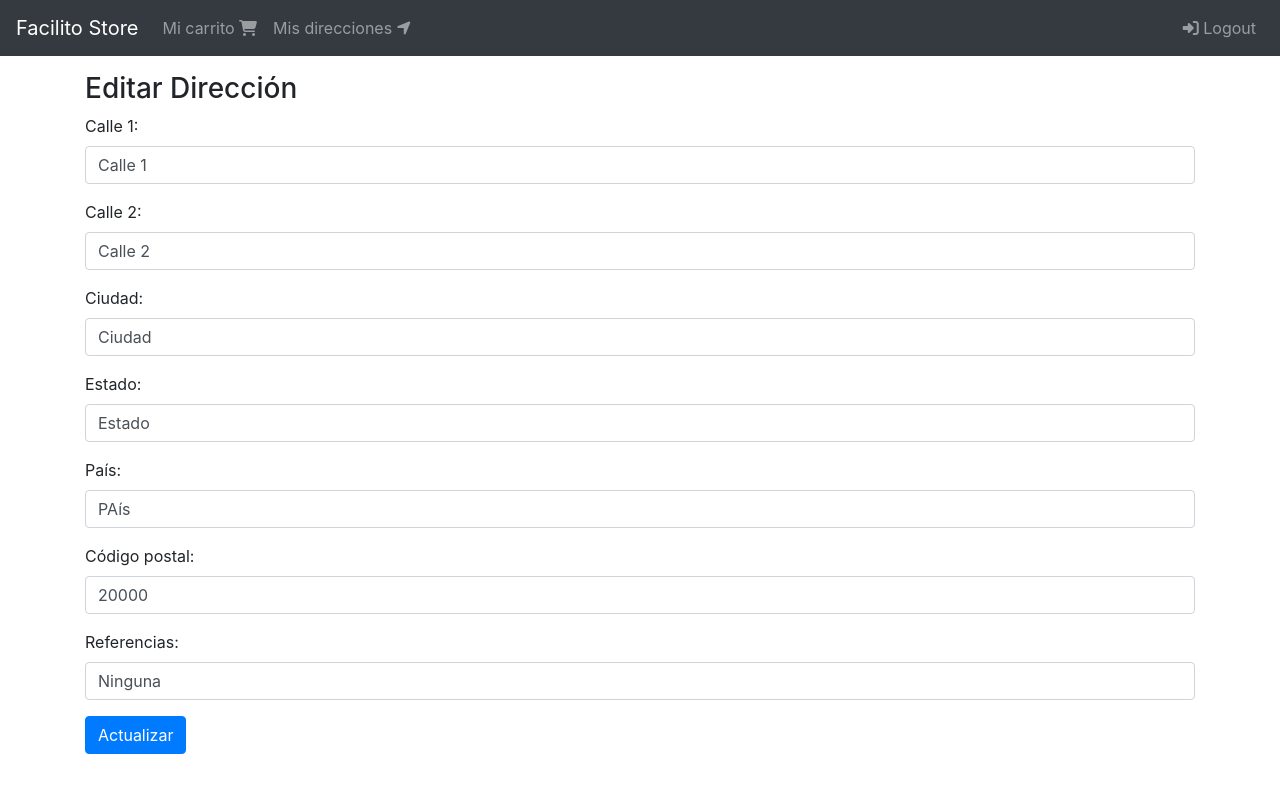
After one commit to Blackstar84/facilito_store, a Django app: page /direcciones/editar/2 in a window 1280 px wide. The commit adds this page. Run offline with Django 3.2, Linux system fonts and the light colour scheme; a user stored in the database is signed in; data comes from the database, SQL or seed files in the repository; both versions use the stored data as it was after the commit; some libraries are stand-ins or nearby versions.

Commit message:
se agrega hasta la clase de Editar Direcciones

```diff
--- a/shipping_addresses/templates/shipping_addresses/create.html
+++ b/shipping_addresses/templates/shipping_addresses/create.html
@@ -7,7 +7,7 @@
 <div class="col">
     <div class="h3">Nueva Dirección</div>
     <div>
-        {% include 'shipping_addresses/snippets/form.html' %}
+        {% include 'shipping_addresses/snippets/form.html' with message='Crear' %}
     </div>
 </div>
 
--- a/shipping_addresses/templates/shipping_addresses/snippets/form.html
+++ b/shipping_addresses/templates/shipping_addresses/snippets/form.html
@@ -14,7 +14,7 @@
             </div>
         {% endfor %}
 
-        <button type="submit" class="btn btn-primary">Agregar</button>
+        <button type="submit" class="btn btn-primary">{{ message }}</button>
 
 
     </form>
--- a/shipping_addresses/templates/shipping_addresses/snippets/shipping_address.html
+++ b/shipping_addresses/templates/shipping_addresses/snippets/shipping_address.html
@@ -10,7 +10,7 @@
             {{ shipping_address.postal_code }}
         </div>
         <div class="mt-2">
-            <a href="#" class="btn btn-info">Editar</a>
+            <a href="{% url 'shipping_addresses:update' shipping_address.pk %}" class="btn btn-info">Editar</a>
 
             {% if shipping_address.default %}
                 <div class="text-info">
--- /dev/null
+++ b/shipping_addresses/templates/shipping_addresses/update.html
@@ -0,0 +1,11 @@
+{% extends 'base.html' %}
+
+
+{% block content %}
+    <div class="col">
+        <div class="h3">Editar Dirección</div>
+        <div>
+            {% include 'shipping_addresses/snippets/form.html' with message='Actualizar' %}
+        </div>
+    </div>
+{% endblock content %}
--- a/shipping_addresses/urls.py
+++ b/shipping_addresses/urls.py
@@ -7,4 +7,5 @@ app_name = 'shipping_addresses'
 urlpatterns = [
     path('', views.ShippingAddressListView.as_view(), name='shipping_addresses'),
     path('nuevo', views.create, name='create'),
+    path('editar/<int:pk>', views.ShippingAddressUpdateView.as_view(), name='update'),
 ]
--- a/shipping_addresses/views.py
+++ b/shipping_addresses/views.py
@@ -1,5 +1,7 @@
 from django.shortcuts import render
+from django.shortcuts import reverse
 from django.views.generic import ListView
+from django.views.generic.edit import UpdateView
 from .models import ShippingAddress
 from .forms import ShippingAddressForm
 from django.shortcuts import redirect
@@ -7,6 +9,7 @@ from django.contrib import messages
 
 from django.contrib.auth.decorators import login_required
 from django.contrib.auth.mixins import LoginRequiredMixin
+from django.contrib.messages.views import SuccessMessageMixin
 
 # Create your views here.
 
@@ -35,3 +38,13 @@ def create(request):
     return render(request, 'shipping_addresses/create.html',{
         'form': form
     })
+
+class ShippingAddressUpdateView(LoginRequiredMixin, SuccessMessageMixin, UpdateView):
+    login_url = 'login'
+    model = ShippingAddress
+    form_class = ShippingAddressForm
+    template_name = 'shipping_addresses/update.html'
+    success_message = 'Dirección actualizada exitosamente'
+
+    def get_success_url(self):
+        return reverse('shipping_addresses:shipping_addresses')
```
Also changed, not shown: db.sqlite3.
